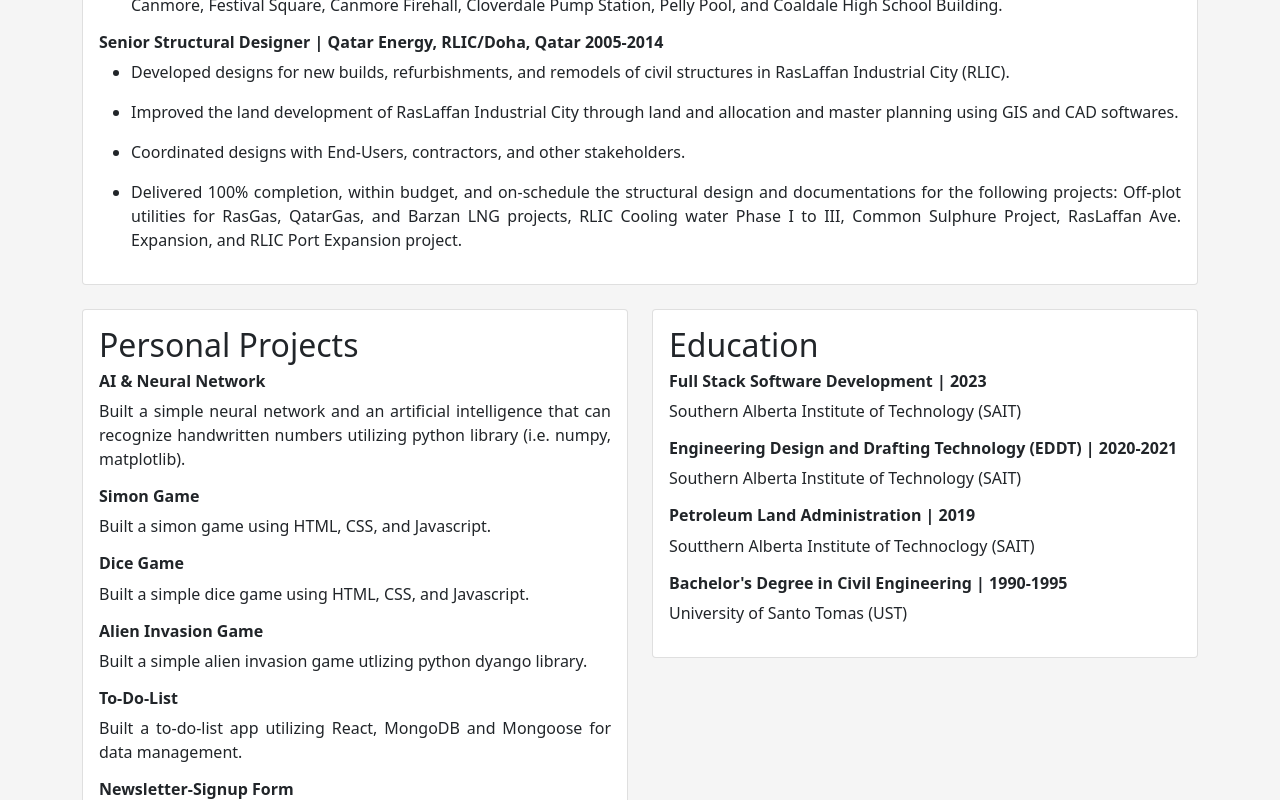
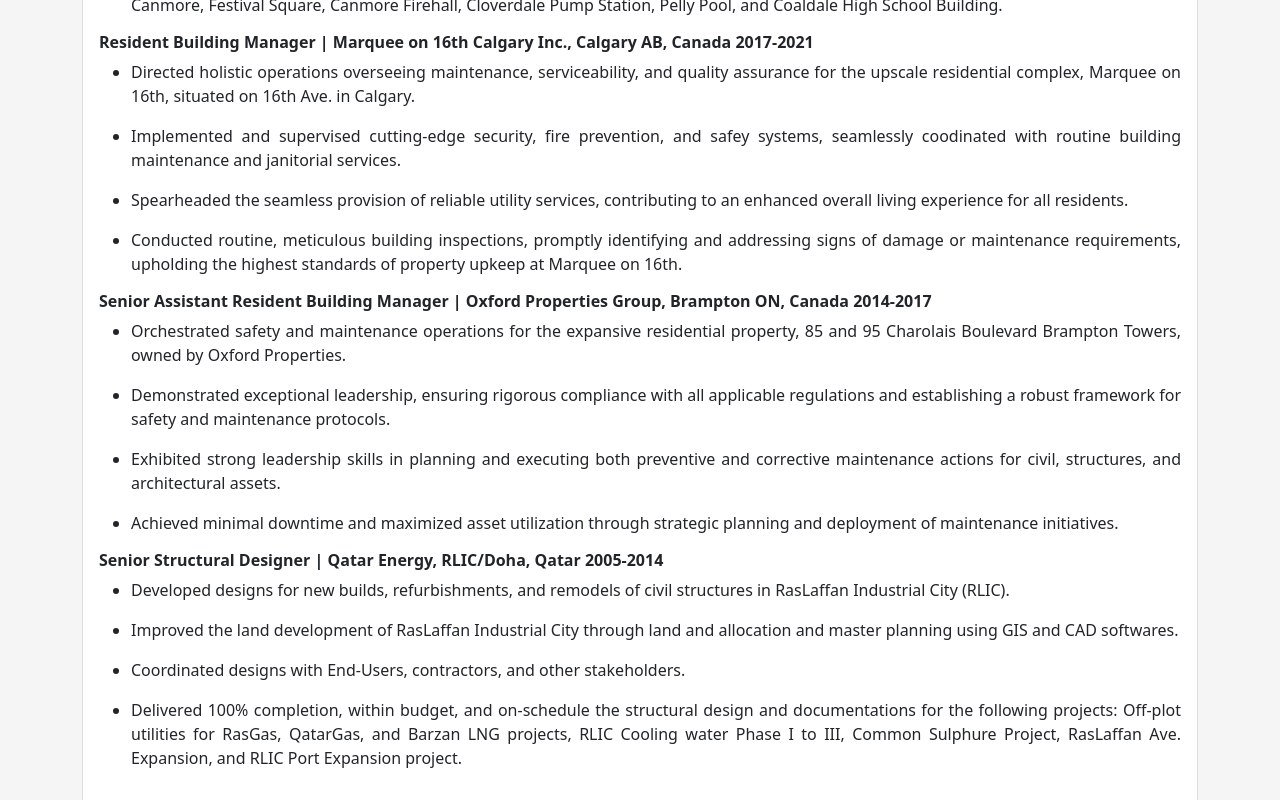
Before and after one commit to AdolfoJrV/My-Resume, a React (Create React App) app: page / in a window 1280 px wide. Shown: the part 1280-2080 px from the top of the page. Built offline with nearby package versions, Linux system fonts and the light colour scheme.

Commit message:
Update work experience, add building manager positions.

```diff
--- a/src/components/WorkExperience.jsx
+++ b/src/components/WorkExperience.jsx
@@ -115,6 +115,79 @@
         </li>
         <li>
           <CardSubtitle>
+            Resident Building Manager | Marquee on 16th Calgary Inc., Calgary
+            AB, Canada 2017-2021
+          </CardSubtitle>
+          <ul style={{ listStyleType: "disc" }}>
+            <li>
+              <Description>
+                Directed holistic operations overseeing maintenance,
+                serviceability, and quality assurance for the upscale
+                residential complex, Marquee on 16th, situated on 16th Ave. in
+                Calgary.
+              </Description>
+            </li>
+            <li>
+              <Description>
+                Implemented and supervised cutting-edge security, fire
+                prevention, and safey systems, seamlessly coodinated with
+                routine building maintenance and janitorial services.
+              </Description>
+            </li>
+            <li>
+              <Description>
+                Spearheaded the seamless provision of reliable utility services,
+                contributing to an enhanced overall living experience for all
+                residents.
+              </Description>
+            </li>
+            <li>
+              <Description>
+                Conducted routine, meticulous building inspections, promptly
+                identifying and addressing signs of damage or maintenance
+                requirements, upholding the highest standards of property upkeep
+                at Marquee on 16th.
+              </Description>
+            </li>
+          </ul>
+        </li>
+        <li>
+          <CardSubtitle>
+            Senior Assistant Resident Building Manager | Oxford Properties Group, Brampton
+            ON, Canada 2014-2017
+          </CardSubtitle>
+          <ul style={{ listStyleType: "disc" }}>
+            <li>
+              <Description>
+               Orchestrated safety and maintenance operations for the expansive
+               residential property, 85 and 95 Charolais Boulevard Brampton Towers,
+               owned by Oxford Properties.
+              </Description>
+            </li>
+            <li>
+              <Description>
+                Demonstrated exceptional leadership, ensuring rigorous compliance
+                with all applicable regulations and establishing a robust
+                framework for safety and maintenance protocols.
+              </Description>
+            </li>
+            <li>
+              <Description>
+                Exhibited strong leadership skills in planning and executing both
+                preventive and corrective maintenance actions for civil, structures,
+                and architectural assets.
+              </Description>
+            </li>
+            <li>
+              <Description>
+                Achieved minimal downtime and maximized asset utilization through
+                strategic planning and deployment of maintenance initiatives.
+              </Description>
+            </li>
+          </ul>
+        </li>
+        <li>
+          <CardSubtitle>
             Senior Structural Designer | Qatar Energy, RLIC/Doha, Qatar
             2005-2014
           </CardSubtitle>
```
